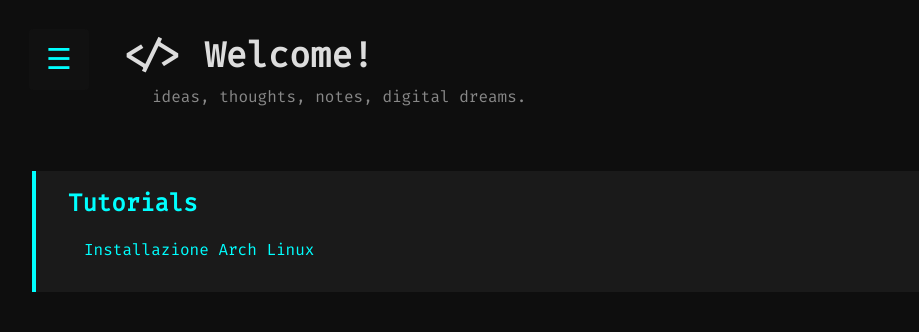
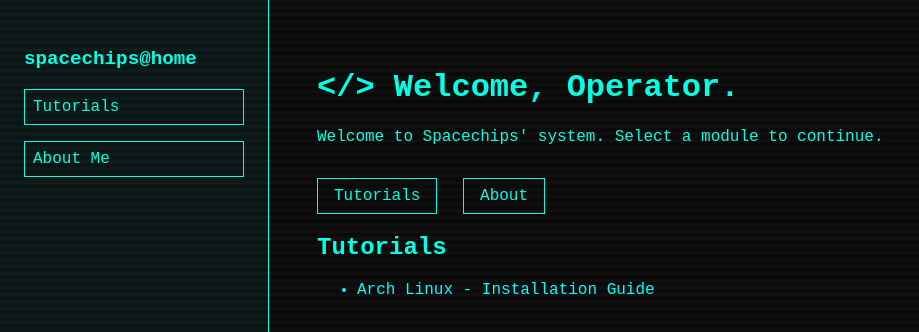
Before and after one commit to SpaceChips31/digital-garden, a plain HTML site: page index.html in a window 1280 px wide. Shown: the top 332 px of the page, without its empty margins (0-919 px from the left). Drawn offline with Linux system fonts and the light colour scheme; a web font is replaced by a local one.

Commit message:
Updated aestethics.

```diff
--- a/index.html
+++ b/index.html
@@ -1,43 +1,40 @@
 <!DOCTYPE html>
 <html lang="it">
 <head>
-  <meta charset="UTF-8" />
-  <meta name="viewport" content="width=device-width, initial-scale=1" />
-  <title>SpaceChips' Home</title>
-  <link href="https://fonts.googleapis.com/css2?family=Fira+Code&display=swap" rel="stylesheet" />
-  <link rel="stylesheet" href="style.css" />
+  <meta charset="UTF-8">
+  <meta name="viewport" content="width=device-width, initial-scale=1.0">
+  <title>spacechips@home</title>
+  <link href="https://fonts.googleapis.com/css2?family=Iosevka&display=swap" rel="stylesheet">
+  <link rel="stylesheet" href="style.css">
 </head>
 <body>
-
-  <!-- Sidebar checkbox inizialmente checked = compressa -->
-  <input type="checkbox" id="menu-toggle" checked hidden />
-
-  <!-- Bottone hamburger, FUORI dalla sidebar -->
-  <label for="menu-toggle" class="menu-icon">&#9776;</label>
-
-  <!-- Sidebar -->
+  <div class="scanlines"></div>
+  <div class="hud-container">
     <aside class="sidebar">
-    <h2>Navigation</h2>
+      <h2>spacechips@home</h2>
       <nav>
         <a href="https://tutorials.spacechips.it">Tutorials</a>
-      <a href="https://me.spacechips.it">About me</a>
+		<a href="https://me.spacechips.it">About Me</a>
 	  </nav>
     </aside>
 
-  <!-- Contenuto principale -->
-  <main class="content">
-    <header>
-      <h1>&lt;/&gt; Welcome!</h1>
-      <p class="subtitle">ideas, thoughts, notes, digital dreams.</p>
-    </header>
+    <main class="main">
+      <div class="hud-box">
+        <h1>&lt;/&gt; Welcome, Operator.</h1>
+        <p>Welcome to Spacechips' system. Select a module to continue.</p>
+        <div class="button-row">
+          <a href="https://tutorials.spacechips.it">Tutorials</a>
+          <a href="https://me.spacechips.it">About</a>
+        </div>
+      </div>
 
-	<section class="tutorials-section">
+      <div class="hud-box">
         <h2>Tutorials</h2>
-		<ul class="tutorials-list">
-			<li><a href="https://tutorials.spacechips.it/arch-installation">Installazione Arch Linux</a></li>
+        <ul>
+          <li><a href="https://tutorials.spacechips.it/arch-installation">Arch Linux - Installation Guide</a></li>
         </ul>
-	</section>
+      </div>
     </main>
-
+  </div>
 </body>
 </html>
--- a/style.css
+++ b/style.css
@@ -1,130 +1,84 @@
-/* Reset e base */
 body {
   margin: 0;
-  font-family: 'Fira Code', monospace;
-  background-color: #0e0e0e;
-  color: #ddd;
+  font-family: 'Iosevka', monospace;
+  background-color: #0a0a0a;
+  color: #00ffe5;
+  overflow-x: hidden;
 }
 
-/* Link */
-a {
+.scanlines {
+  position: fixed;
+  top: 0; left: 0; right: 0; bottom: 0;
+  pointer-events: none;
+  background: repeating-linear-gradient(
+    0deg,
+    rgba(255, 255, 255, 0.03),
+    rgba(255, 255, 255, 0.03) 1px,
+    transparent 5px,
+    transparent 7px
+  );
+  z-index: 100;
+}
+
+.hud-container {
+  display: flex;
+}
+
+.sidebar {
+  width: 220px;
+  background: rgba(0, 255, 229, 0.05);
+  border-right: 1px solid #00ffe5;
+  padding: 2em 1.5em;
+  height: 100vh;
+}
+
+.sidebar h2 {
+  font-size: 1.2em;
+  margin-bottom: 1em;
+  color: #00ffe5;
+}
+
+.sidebar nav a {
+  display: block;
+  margin-bottom: 1em;
+  text-decoration: none;
+  color: #00ffe5;
+  padding: 0.5em;
+  border: 1px solid #00ffe5;
+  transition: background 0.3s;
+}
+
+.sidebar nav a:hover {
+  background: rgba(0, 255, 229, 0.1);
+}
+
+.main {
+  flex-grow: 1;
+  padding: 3em;
+}
+
+.hud-box ul li a {
   color: #00ffff;
   text-decoration: none;
-}
-a:hover {
-  color: #66ffcc;
+  transition: color 0.2s;
 }
 
-/* Sidebar */
-.sidebar {
-  position: fixed;
-  top: 0;
-  left: 0;
-  width: 220px;
-  height: 100vh;
-  background-color: #111;
-  padding: 2em 1.5em 1.5em;
-  box-sizing: border-box;
-  transition: transform 0.3s ease;
-  z-index: 900;
+.hud-box ul li a:hover {
+  color: #ffffff;
 }
-.sidebar h2 {
-  color: #00ffff;
-  font-size: 1.2em;
-  margin-top: 3em;
-}
-.sidebar nav {
-  display: flex;
-  flex-direction: column;
-  gap: 1em;
+.button-row a {
+  display: inline-block;
+  margin-right: 1em;
+  margin-top: 1em;
+  padding: 0.5em 1em;
+  border: 1px solid #00ffe5;
+  color: #00ffe5;
+  text-decoration: none;
+  background: transparent;
+  transition: background 0.3s, color 0.3s;
 }
 
-/* Contenuto */
-.content {
-  margin-left: 220px;
-  padding: 2em;
-  transition: margin-left 0.3s ease;
+.button-row a:hover {
+  background: #00ffe5;
+  color: #0a0a0a;
 }
-header h1 {
-  margin: 0 0 0 2.5em;
-  font-size: 2.2em;
-}
-.subtitle {
-  color: #888;
-  font-size: 1em;
-  margin-top: 0.5em;
-  margin-left: 7.5em;
-}
-.highlight {
-  background-color: #1a1a1a;
-  border-left: 4px solid #00ffff;
-  padding: 1em;
-  margin-top: 2em;
-  font-style: italic;
-}
-
-/* Tutorial Sections */
-
-.tutorials-section {
-  margin-top: 4em;
-  padding: 1em 2em;
-  background-color: #1a1a1a;
-  border-left: 4px solid #00ffff;
-}
-
-.tutorials-section h2 {
-  margin-top: 0;
-  color: #00ffff;
-}
-
-.tutorials-list {
-  list-style: none;
-  padding-left: 1em;
-}
-
-.tutorials-list li {
-  margin: 0.5em 0;
-}
-
-
-/* Hamburger button */
-.menu-icon {
-  position: fixed;
-  top: 1em;
-  left: 1em;
-  font-size: 1.8em;
-  background-color: #111;
-  padding: 0.4em 0.6em;
-  border-radius: 4px;
-  cursor: pointer;
-  color: #00ffff;
-  z-index: 1001;
-}
-
-/* Sidebar compressa */
-#menu-toggle:checked ~ .sidebar {
-  transform: translateX(-220px);
-}
-#menu-toggle:checked ~ .content {
-  margin-left: 0;
-}
-
-/* Mobile */
-@media (max-width: 768px) {
-  .sidebar {
-    transform: translateX(-220px);
-  }
-
-  #menu-toggle:checked ~ .sidebar {
-    transform: translateX(0);
-  }
-
-  .content {
-    margin-left: 0;
-    padding: 4em 2em 2em;
-  }
-
-  #menu-toggle:checked ~ .content {
-    margin-left: 220px;
-  }
-}
```
Lines whose indentation alone changed are shown as unchanged.
